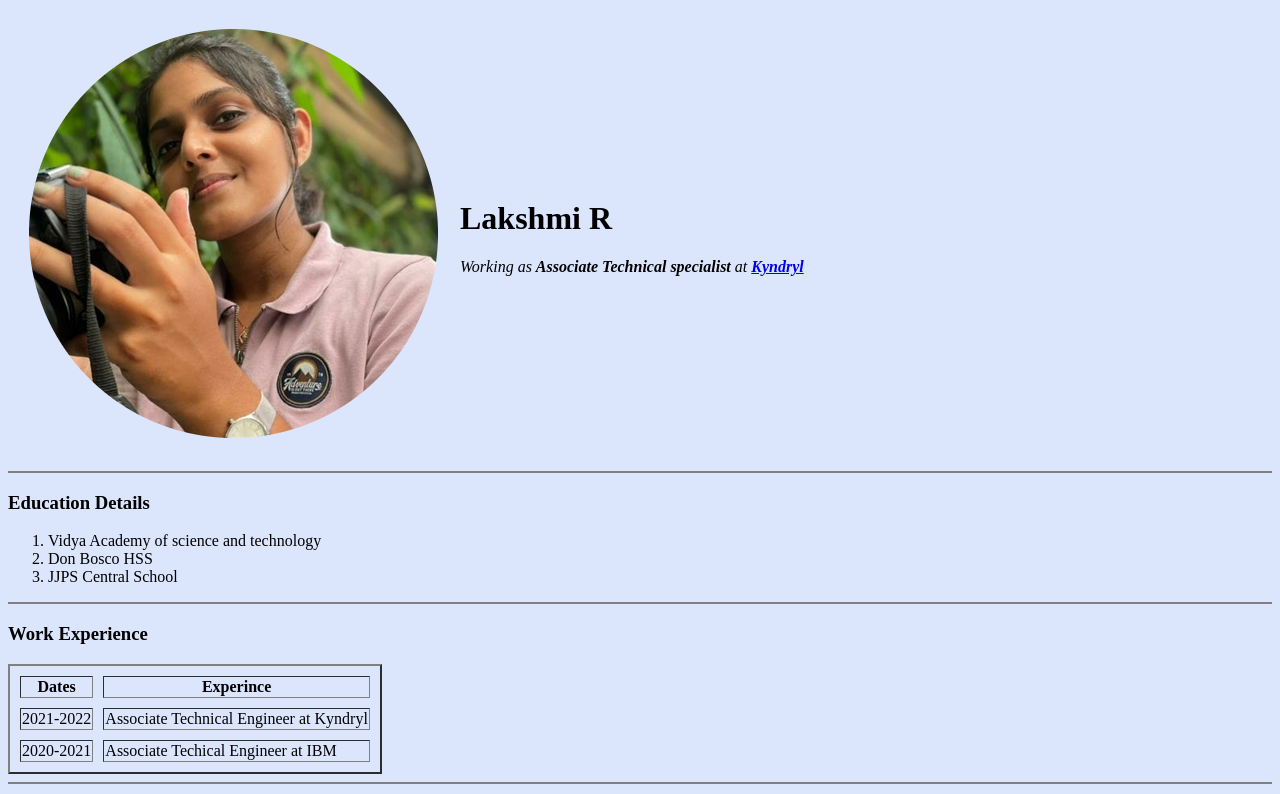
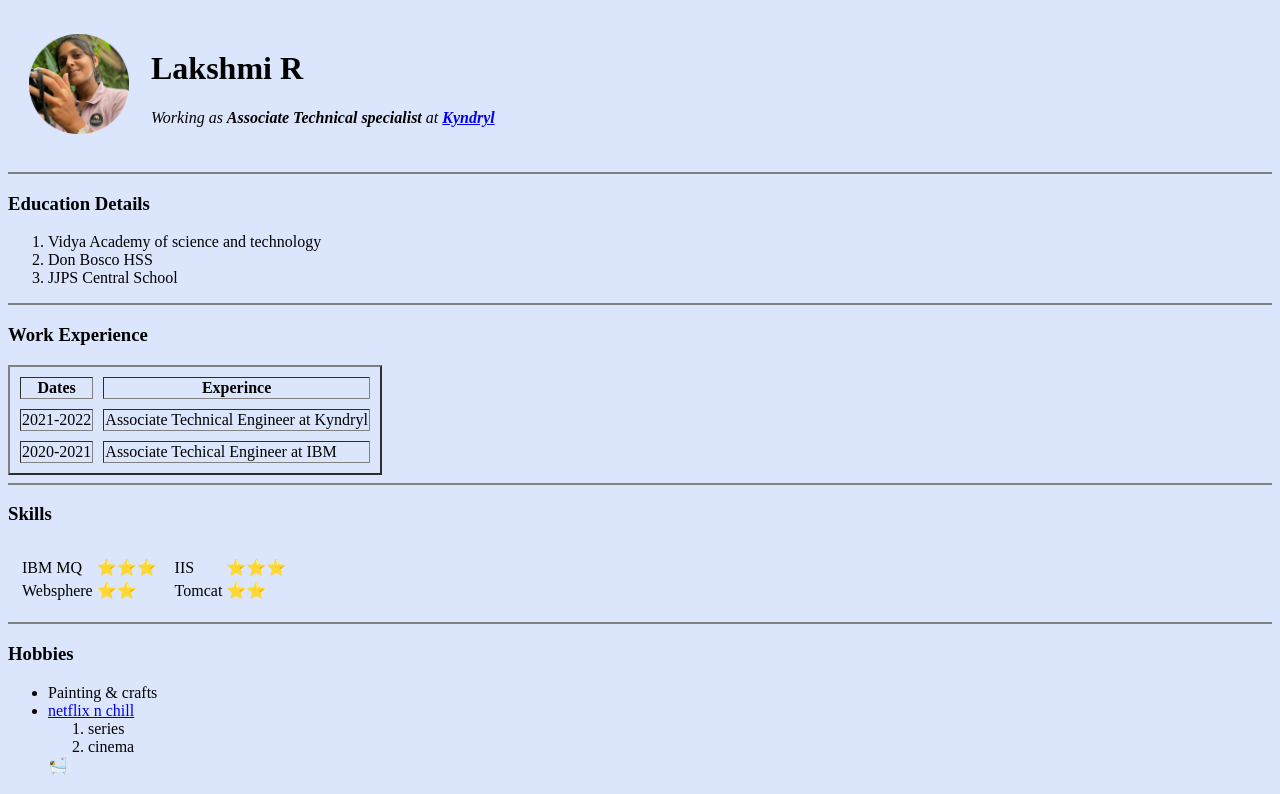
Before and after one commit to Showman23/cv, a plain HTML site: page index.html in a window 1280 px wide. Shown: the top 794 px of the page. Drawn offline with Linux system fonts and the light colour scheme.

Commit message:
Update index.html

```diff
--- a/index.html
+++ b/index.html
@@ -9,7 +9,7 @@
 <body bgcolor="#DBE6FD">
   <table  cellspacing ="20">
     <tr>
-      <td>  <img src="Lakshmiprofilepicture.png" alt="Lakshmi"></td>
+      <td>  <img style="height:100px;width:100px" src="Lakshmiprofilepicture.png" alt="Lakshmi"></td>
       <td>
         <h1>Lakshmi R</h1>
         <p><em>Working as <strong>Associate Technical specialist</strong> at <strong><a href="https://www.kyndryl.com/">Kyndryl</a></strong></em></p>
```
